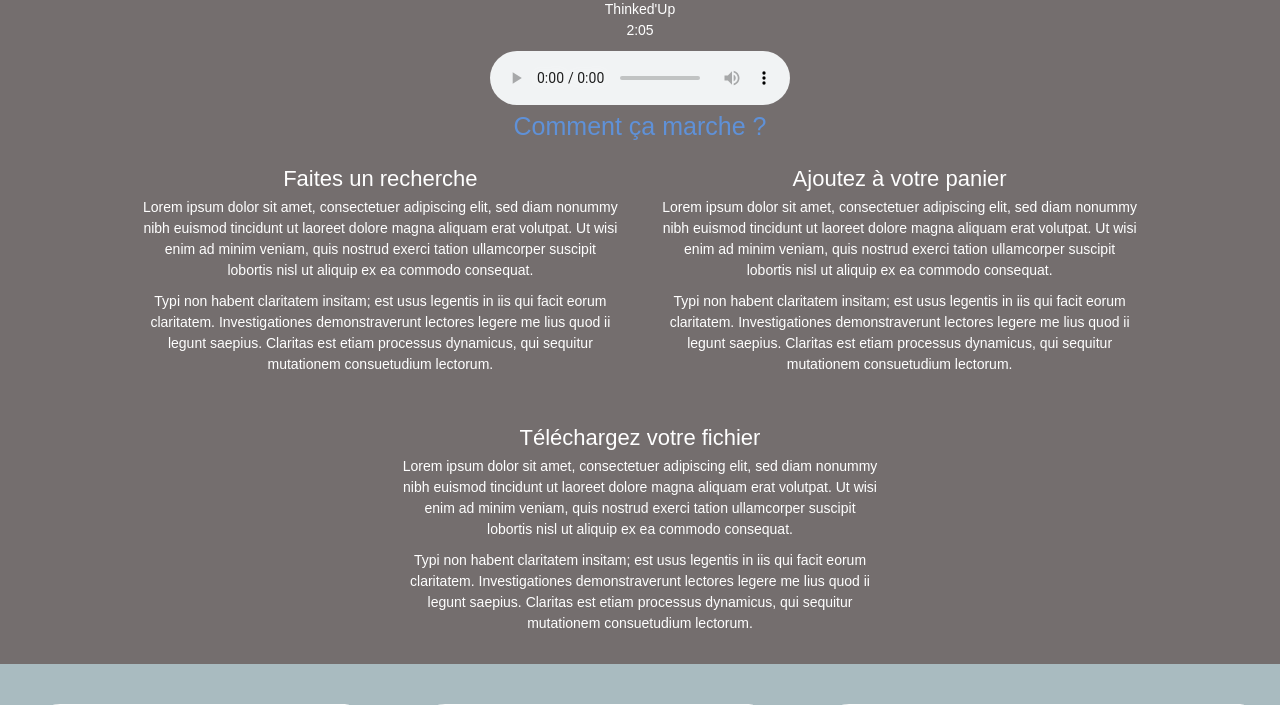
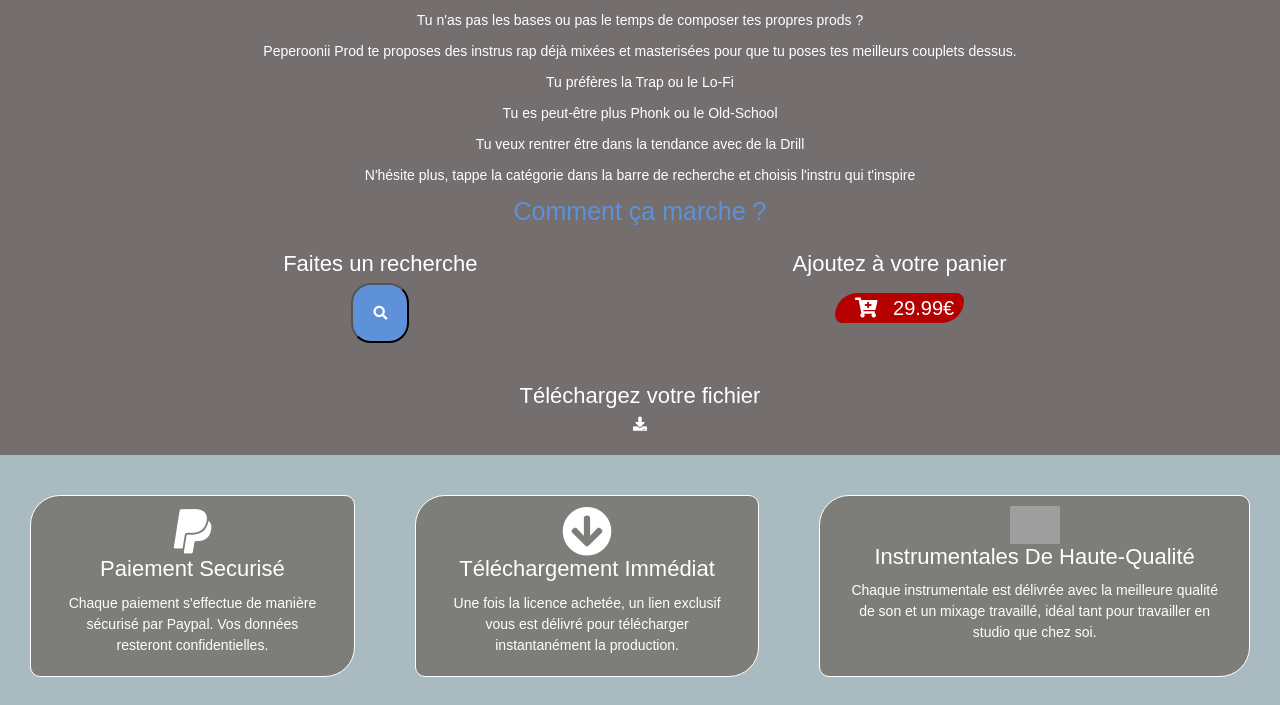
Before and after one commit to TomT-3WA/symfony-projet-ppp, a Symfony app: template templates/pepe/home.html.twig in a window 1280 px wide. Shown: the part 2344-3049 px from the top of the page. Run offline with Twig, Linux system fonts and the light colour scheme; the template is opened without the code that fills it, so the values that code supplies are empty; some libraries are stand-ins or nearby versions; grey boxes are pictures that could not be loaded.

Commit message:
Intro Home

```diff
--- a/templates/pepe/home.html.twig
+++ b/templates/pepe/home.html.twig
@@ -2,16 +2,7 @@
 
 {% block body %}
 
-	<h1>Chercher parmis mes tracks</h1>
-	<div class="search">
-		<form class="form-search">
-			<div class="vl"></div>
-			<input type="text" name="search" id="input-search" placeholder="Recherchez"/>
-			<button class="btn-search">
-				<i class="fas fa-search"></i>
-			</button>
-		</form>
-	</div>
+
 	<div class="slider">
 		<div>
 			<div class="details">
@@ -94,46 +85,53 @@
 			</div>
 		</div>
 	</div>
+	<div class="intro">
+		<p>Un rythme marquant, une mélodie entraînante et des basses appuyées font partie du mélange secret pour obtenir une bonne instru.</p>
+		<p>Tu n'as pas les bases ou pas le temps de composer tes propres prods ?</p>
+		<p>
+			<span class="pp">Peperoonii Prod</span>
+			te proposes des instrus rap déjà mixées et masterisées pour que tu poses tes meilleurs couplets dessus.</p>
+		<p>Tu préfères la
+			<span class="cat">Trap</span>
+			ou le
+			<span class="cat">Lo-Fi</span>
+		</p>
+		<p>Tu es peut-être plus
+			<span class="cat">Phonk</span>
+			ou le
+			<span class="cat">Old-School</span>
+		</p>
+		<p>Tu veux rentrer être dans la tendance avec de la
+			<span class="cat">Drill</span>
+		</p>
+		<p>N'hésite plus, tappe la catégorie dans la
+			<a href="{{ path('tracks') }}" class="introSearch">barre de recherche</a>
+			et choisis l'instru qui t'inspire</p>
+	</div>
 	<section class="how-works">
 		<h2>Comment ça marche ?</h2>
 		<article>
 			<h3>Faites un recherche</h3>
-			<p>Lorem ipsum dolor sit amet, consectetuer adipiscing elit,
-				            sed diam nonummy nibh euismod tincidunt ut laoreet dolore
-				            magna aliquam erat volutpat. Ut wisi enim ad minim veniam,
-				            quis nostrud exerci tation ullamcorper suscipit lobortis nisl
-				            ut aliquip ex ea commodo consequat.</p>
-			<p>Typi non habent claritatem insitam; est usus legentis
-				            in iis qui facit eorum claritatem. Investigationes
-				            demonstraverunt lectores legere me lius quod ii legunt saepius.
-				            Claritas est etiam processus dynamicus, qui sequitur mutationem
-				            consuetudium lectorum.</p>
+			<button class="btn-search">
+				<a href="{{ path('tracks') }}">
+					<i class="fas fa-search"></i>
+				</a>
+			</button>
 		</article>
 		<article>
 			<h3>Ajoutez à votre panier</h3>
-			<p>Lorem ipsum dolor sit amet, consectetuer adipiscing elit,
-				            sed diam nonummy nibh euismod tincidunt ut laoreet dolore
-				            magna aliquam erat volutpat. Ut wisi enim ad minim veniam,
-				            quis nostrud exerci tation ullamcorper suscipit lobortis nisl
-				            ut aliquip ex ea commodo consequat.</p>
-			<p>Typi non habent claritatem insitam; est usus legentis
-				            in iis qui facit eorum claritatem. Investigationes
-				            demonstraverunt lectores legere me lius quod ii legunt saepius.
-				            Claritas est etiam processus dynamicus, qui sequitur mutationem
-				            consuetudium lectorum.</p>
+			<button type="button" class="btn-add-cart">
+				<a href="{{ path('tracks') }}">
+					<i class="fas fa-cart-plus"></i>
+					<span>29.99€</span>
+				</a>
+			</button>
 		</article>
 		<article>
 			<h3>Téléchargez votre fichier</h3>
-			<p>Lorem ipsum dolor sit amet, consectetuer adipiscing elit,
-				            sed diam nonummy nibh euismod tincidunt ut laoreet dolore
-				            magna aliquam erat volutpat. Ut wisi enim ad minim veniam,
-				            quis nostrud exerci tation ullamcorper suscipit lobortis nisl
-				            ut aliquip ex ea commodo consequat.</p>
-			<p>Typi non habent claritatem insitam; est usus legentis
-				            in iis qui facit eorum claritatem. Investigationes
-				            demonstraverunt lectores legere me lius quod ii legunt saepius.
-				            Claritas est etiam processus dynamicus, qui sequitur mutationem
-				            consuetudium lectorum.</p>
+			<a href="{{ path('tracks') }}">
+				<i class="fas fa-download"></i>
+			</a>
 		</article>
 	</section>
 {% endblock body %}
```
Also changed, not shown: templates/pepe/tracks.html.twig (+10 -0 lines).
